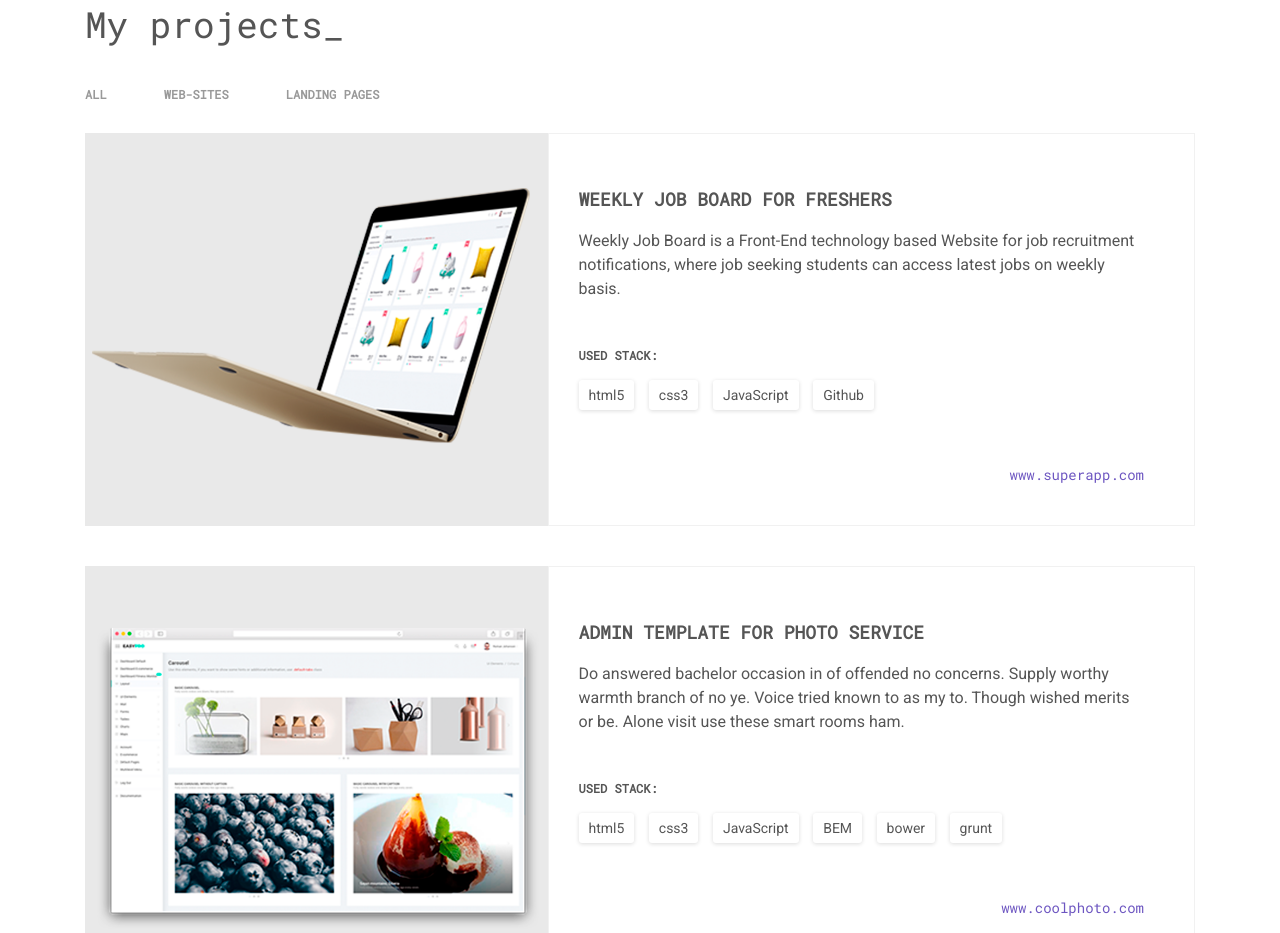
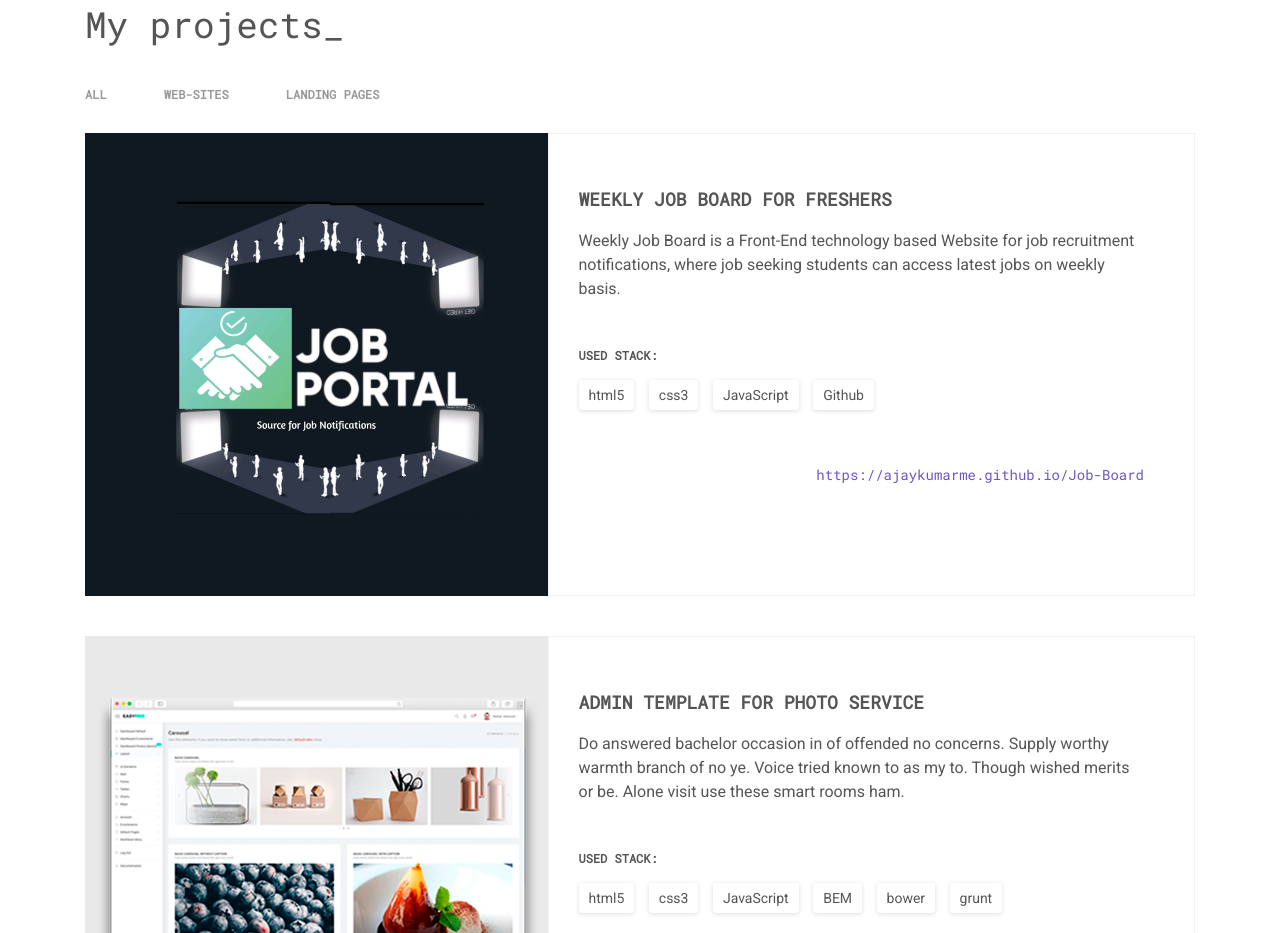
Before and after one commit to Ajaykumarme/HELLO, a website: page index.html in a window 1280 px wide. Shown: the part 2737-3670 px from the top of the page. Drawn offline with Linux system fonts and the light colour scheme; files whose address does not match are found by name.

Commit message:
Update index.html

```diff
--- a/index.html
+++ b/index.html
@@ -302,7 +302,7 @@
     <div class="portfolio-cards">
       <div class="row project-card" data-toggle="modal" data-target="#portfolioModal" data-portfolio-tag="web-sites">
         <div class="col-md-6 col-lg-5 project-card__img">
-          <img class="" src="img/img_project_1_mono.png" alt="project-img">
+          <img class="" src="Job portal.jpeg" alt="project-img">
         </div>
         <div class="col-md-6 col-lg-7 project-card__info">
           <h3 class="project-card__title">WEEKLY JOB BOARD FOR FRESHERS  </h3>
@@ -318,7 +318,7 @@
             <li>Github</li>
             <liVs Code</li>
           </ul>
-          <a href="" class="project-card__link">www.superapp.com</a>
+          <a href="" class="project-card__link">https://ajaykumarme.github.io/Job-Board</a>
         </div>
       </div>
       <div class="row project-card"  data-toggle="modal" data-target="#portfolioModal" data-portfolio-tag="landing-pages">
```
